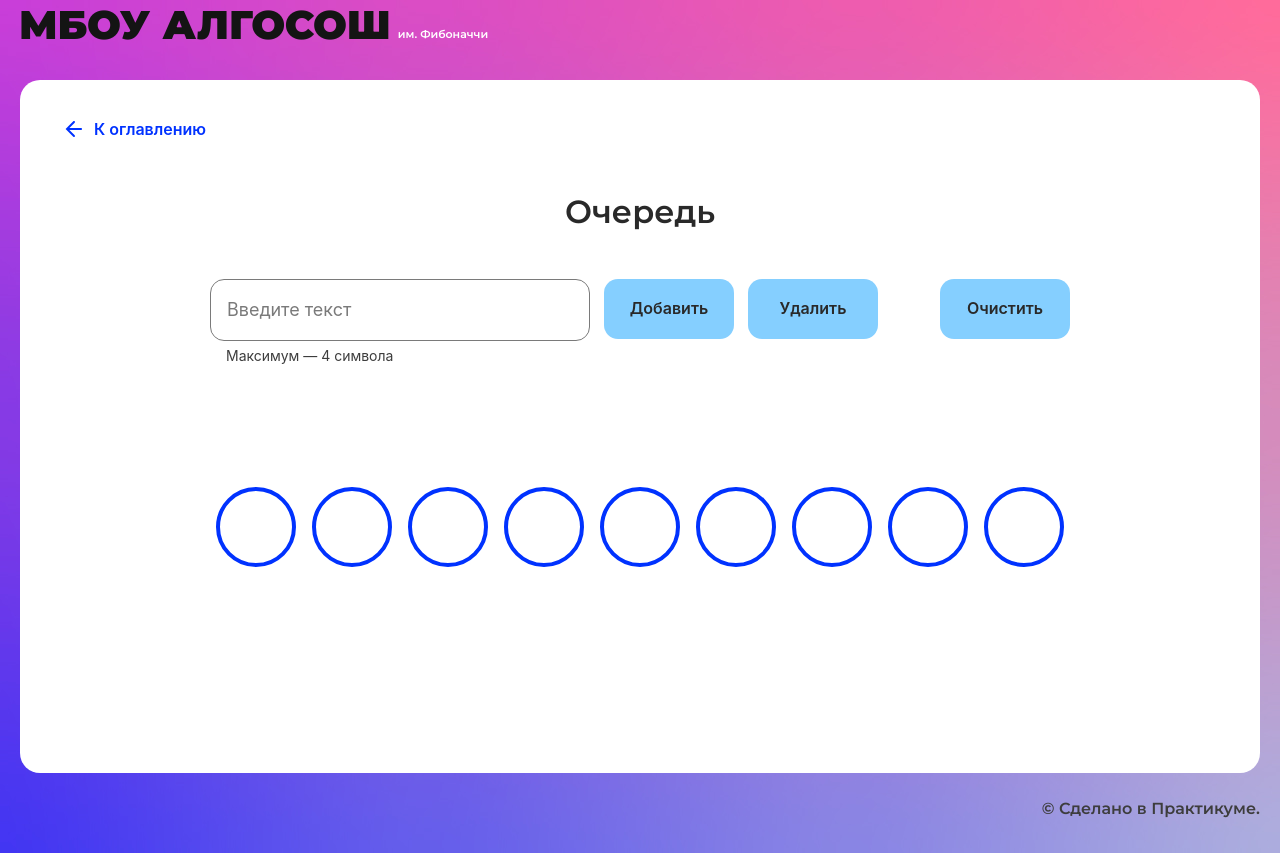
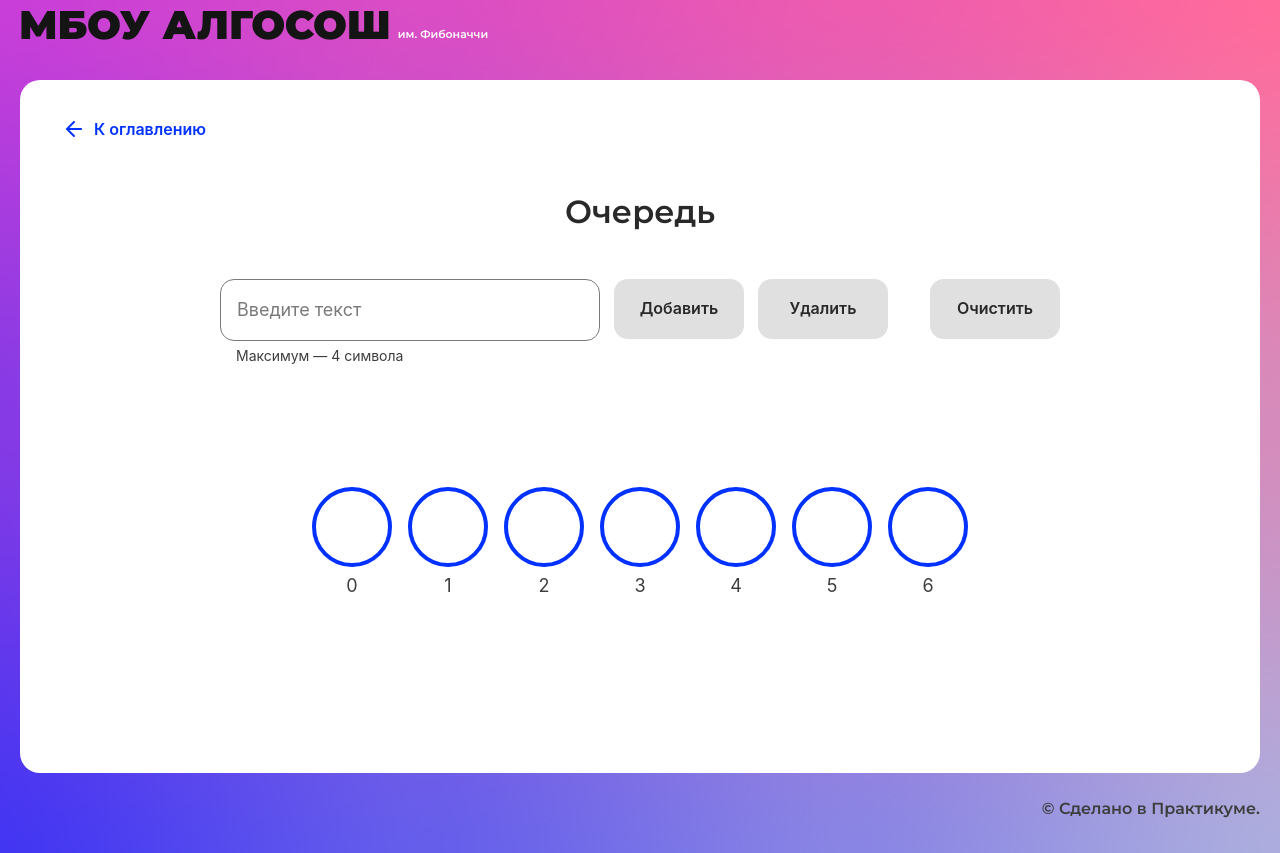
Before and after one commit to Feelcover/algososh, a React (Create React App) app: page /queue in a window 1280 px wide. Built offline with nearby package versions, Linux system fonts and the light colour scheme.

Commit message:
готовый функционал queue-page

```diff
--- a/src/components/queue-page/queue-page.module.css
+++ b/src/components/queue-page/queue-page.module.css
@@ -1,6 +1,6 @@
 .form {
   margin: 0 auto;
-  max-width: 860px;
+  max-width: 840px;
   display: flex;
   align-items: flex-start;
   justify-content: space-between;
--- a/src/components/queue-page/queue-page.tsx
+++ b/src/components/queue-page/queue-page.tsx
@@ -1,20 +1,100 @@
-import React, { ChangeEvent, useState } from "react";
+import React, { ChangeEvent, useEffect, useMemo, useState } from "react";
+import { ElementStates } from "../../types/element-states";
+import { delay } from "../../utils/delay";
 import { Button } from "../ui/button/button";
 import { Circle } from "../ui/circle/circle";
 import { Input } from "../ui/input/input";
 import { SolutionLayout } from "../ui/solution-layout/solution-layout";
-import styles from "./queue-page.module.css"
+import styles from "./queue-page.module.css";
+import { Queue } from "./queueClass";
 
 export const QueuePage: React.FC = () => {
-  const [arr, setArr] = useState([]);
-  const [queue, setQueue] = useState();
-  const [status, setStatus] = useState(false);
+  const size = 7;
+  const queue = useMemo(() => {
+    return new Queue<string>(size);
+  }, []);
 
-  const [inputValue, setInputValue] = useState('');
+  const [current, setCurrent] = useState<number>(-1);
+  const [arr, setArr] = useState(queue.getElements());
+  const [isLoading, setIsLoading] = useState<any>({
+    isAdd: false,
+    isRemove: false,
+    isClear: false,
+    disabled: false,
+  });
+
+  const [inputValue, setInputValue] = useState("");
   const handleChangeInput = (evt: ChangeEvent<HTMLInputElement>) => {
     setInputValue(evt.target.value);
   };
 
+  const onEnqueue = async () => {
+    setIsLoading({
+      ...isLoading,
+      isAdd: true,
+      disabled: true,
+    });
+    queue.enqueue(inputValue);
+    setInputValue("");
+    setArr([...queue.getElements()]);
+    setCurrent(queue.getTail() % queue.getSize());
+    await delay(500);
+    setCurrent(-1);
+    await delay(500);
+    setIsLoading({
+      ...isLoading,
+      isAdd: false,
+      disabled: false,
+    });
+  };
+
+  const onDequeue = async () => {
+    setIsLoading({
+      ...isLoading,
+      isRemove: true,
+      disabled: true,
+    });
+    if (queue) {
+      queue.dequeue();
+      setArr([...queue.getElements()]);
+      setCurrent(queue.getHead() & queue.getSize());
+      await delay(500);
+      setCurrent(-1);
+      await delay(500);
+    }
+    setIsLoading({
+      ...isLoading,
+      isRemove: false,
+      disabled: false,
+    });
+  };
+
+  const onClear = () => {
+    setIsLoading({
+      ...isLoading,
+      isClear: true,
+      disabled: true,
+    });
+    queue.clear();
+    setArr(queue.getElements());
+    setIsLoading({
+      ...isLoading,
+      isClear: false,
+      disabled: false,
+    });
+  };
+
+  useEffect(() => {
+    function handleEnterKeydown(evt: KeyboardEvent) {
+      if (evt.key === "Enter" && inputValue.length > 0) {
+        onEnqueue();
+      }
+    }
+    document.addEventListener("keydown", handleEnterKeydown);
+    return () => {
+      document.removeEventListener("keydown", handleEnterKeydown);
+    };
+  }, [inputValue]);
 
   return (
     <SolutionLayout title="Очередь">
@@ -25,35 +105,52 @@ export const QueuePage: React.FC = () => {
             value={inputValue}
             maxLength={4}
             isLimitText={true}
+            disabled={isLoading.disabled}
           />
           <Button
             text="Добавить"
-                // onClick={}
-                // disabled={}
+            isLoader={isLoading.isAdd}
+            onClick={onEnqueue}
+            disabled={
+              !inputValue || queue.getTail() === size || isLoading.disabled
+            }
           />
           <Button
             text="Удалить"
-                // onClick={}
-                // disabled={}
+            onClick={onDequeue}
+            disabled={queue.isEmpty() || isLoading.disabled}
+            isLoader={isLoading.isRemove}
           />
         </div>
         <Button
           text="Очистить"
-             // onClick={}
-                // disabled={}
+          isLoader={isLoading.isClear}
+          onClick={onClear}
+          disabled={
+            (queue.getHead() === 0 && queue.getTail() === 0) ||
+            isLoading.disabled
+          }
         />
       </form>
       <div className={styles.elements}>
-          <Circle/>
-          <Circle/>
-          <Circle/>
-          <Circle/>
-          <Circle/>
-          <Circle/>
-          <Circle/>
-          <Circle/>
-          <Circle/>
-
+        {arr.map((item, index) => {
+          return (
+            <Circle
+              key={index}
+              letter={item}
+              index={index}
+              head={index === queue.getHead() && !queue.isEmpty() ? "head" : ""}
+              tail={
+                index === queue.getTail() - 1 && !queue.isEmpty() ? "tail" : ""
+              }
+              state={
+                index === current
+                  ? ElementStates.Changing
+                  : ElementStates.Default
+              }
+            />
+          );
+        })}
       </div>
     </SolutionLayout>
   );
--- a/src/components/queue-page/queueClass.ts
+++ b/src/components/queue-page/queueClass.ts
@@ -1,7 +1,58 @@
 interface IQueue<T> {
-
+  getSize: () => number;
+  isEmpty: () => boolean;
+  getHead: () => number;
+  getTail: () => number;
+  enqueue: (item: T) => void;
+  dequeue: () => void;
+  getElements: () => Array<T | undefined>;
+  clear: () => void;
 }
 
 export class Queue<T> implements IQueue<T> {
+  private container: (T | undefined)[] = [];
+  private head = 0;
+  private tail = 0;
+  private readonly size: number = 0;
+  private length: number = 0;
 
+  constructor(size: number) {
+    this.container = Array(size);
+    this.size = size;
+  }
+
+  getSize = () => this.size;
+
+  isEmpty = () => this.length === 0;
+
+  getHead = () => this.head;
+
+  getTail = () => this.tail;
+
+  enqueue = (item: T) => {
+    if (this.length >= this.size) {
+      console.log(new Error("Максимальная длинна очереди достигнута"));
+    }
+    this.container[this.tail % this.size] = item;
+    this.tail++;
+    this.length++;
+  };
+
+  dequeue = () => {
+    if (this.isEmpty()) {
+      console.log(new Error("Очередь пуста"));
+    }
+    this.container[this.head % this.size] = undefined;
+    this.head = this.head + 1 === this.size ? 0 : this.head + 1;
+    this.length--;
+  };
+
+  getElements = (): (T | undefined)[] => [...this.container];
+
+  clear = () => {
+    this.head = 0;
+    this.tail = 0;
+    this.length = 0;
+    this.container = Array(this.size);
+  };
 }
```
Lines whose indentation alone changed are shown as unchanged.
